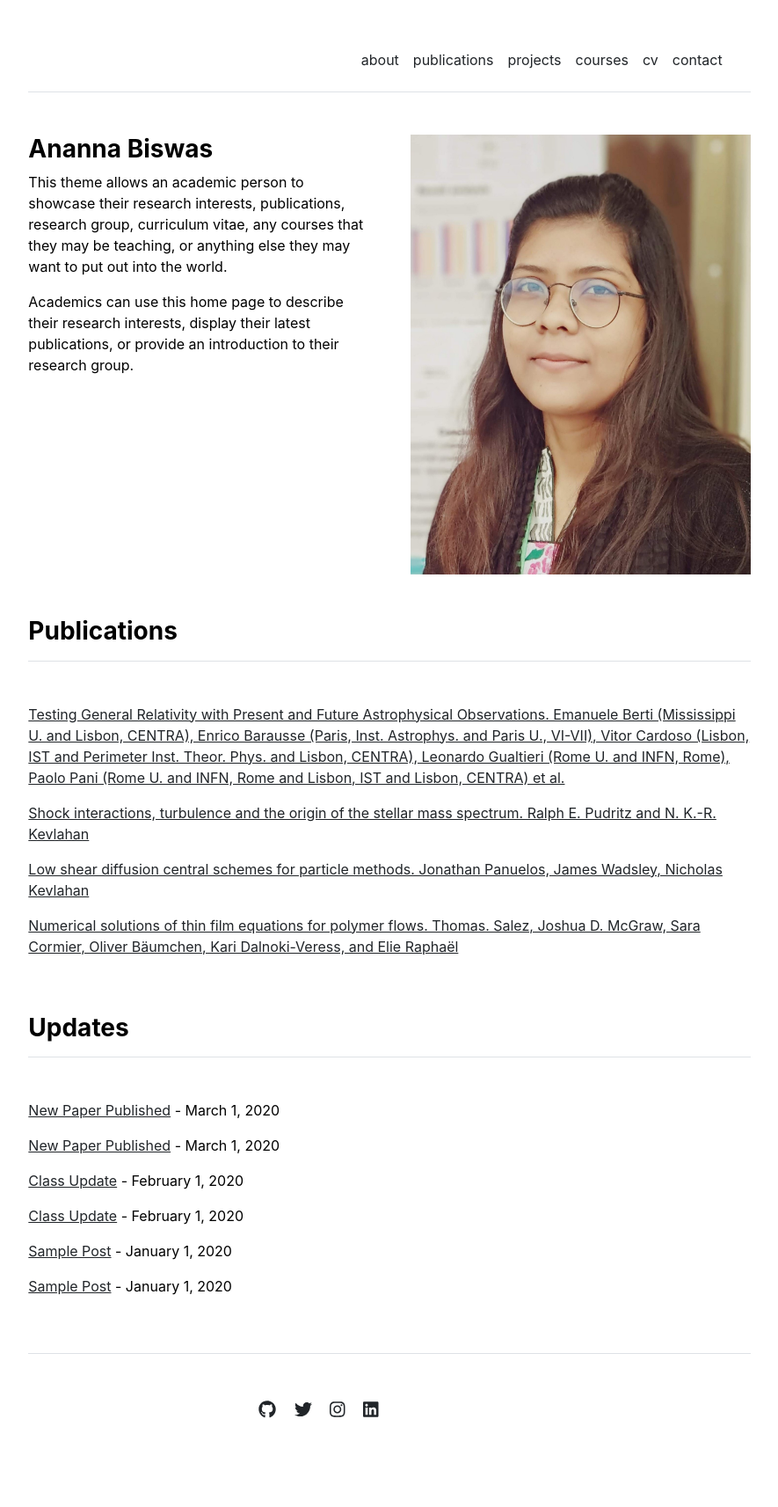
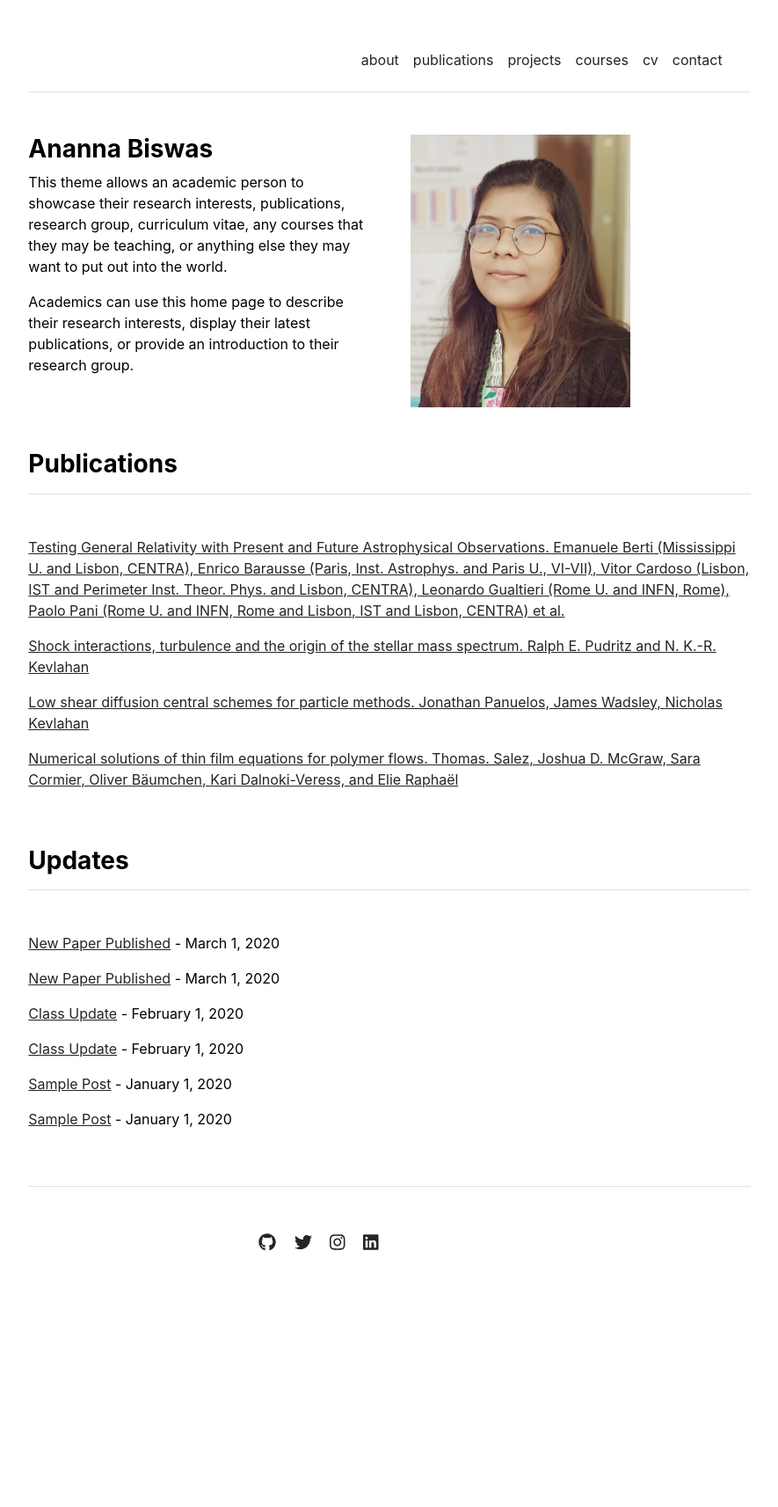
Before and after one commit to Anannabiswas/anannabiswas.github.io, a Jekyll site: the page built from index.md, in a window 1280 px wide. Shown: the whole page at 88% size, without its empty margins (197-1082 px from the left). Built offline with Jekyll 4.4.1, drawn with Linux system fonts in a browser that asks for light colours; after the commit the page ends 1523 px from its top, so only the background shows below that.

Commit message:
Update home.html

```diff
--- a/_layouts/home.html
+++ b/_layouts/home.html
@@ -8,7 +8,7 @@ layout: default
     {{ content }}
   </div>
   <div class="col-md-6">
-    <img src="{{ site.github.url }}/assets/img/ananna_1.jpeg" alt="Home" width="100%" height="500">
+    <img src="{{ site.github.url }}/assets/img/ananna_1.jpeg" alt="Home" width="250" height="310">
   </div>
 </div>
 
```
